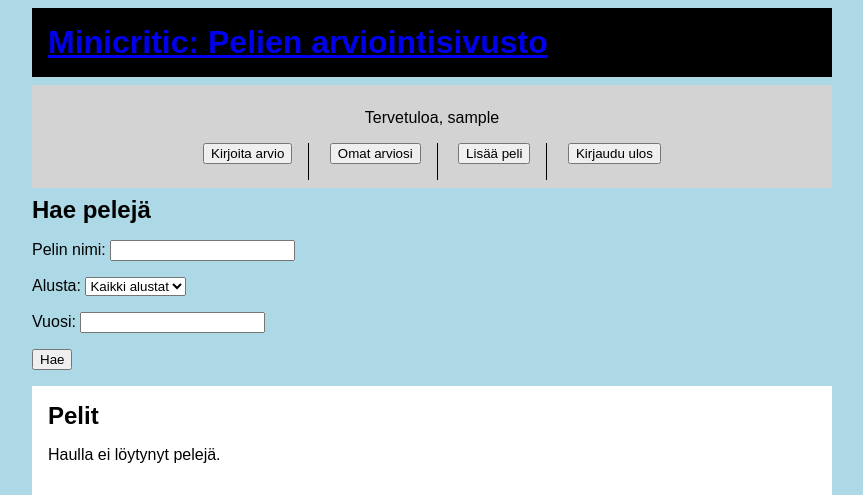
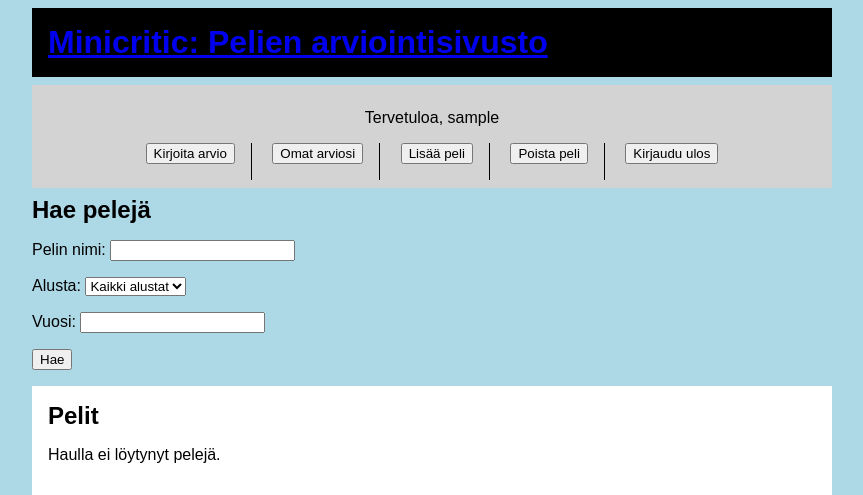
Before and after one commit to OskariLamsa/videopeli_arviot, a Flask app: page / in a window 1280 px wide. Shown: the top 495 px of the page, without its empty margins (208-1071 px from the left). Run offline with Flask 3, Linux system fonts and the light colour scheme; the visitor is signed in with stand-in values (Sample User, id 1); data that the repository does not hold is empty.

Commit message:
Added button for mygames, added confirmation for review deletion

```diff
--- a/templates/index.html
+++ b/templates/index.html
@@ -35,6 +35,11 @@
   <li>
     <form action="{{ url_for('writegame') }}" method="get">
       <button type="submit">Lisää peli</button>
+    </form>
+  </li>
+  <li>
+    <form action="{{ url_for('mygames') }}" method="get">
+      <button type="submit">Poista peli</button>
     </form>
   </li>
   <li>
--- a/templates/myreviews.html
+++ b/templates/myreviews.html
@@ -23,7 +23,8 @@
             <button type="submit">Muokkaa arviota</button>
             <input type="hidden" name="csrf_token" value="{{ csrf_token }}">
           </form>
-          <form action=" {{url_for('deletereview', review_id=review.id) }}" method="post" style="display:inline">
+          <form action=" {{url_for('deletereview', review_id=review.id) }}" method="post" style="display:inline"
+                onsubmit="return confirm('Poistetaanko peli?');">
             <button type="submit">Poista arvio</button>
             <input type="hidden" name="csrf_token" value="{{ csrf_token }}">
           </form>
```
